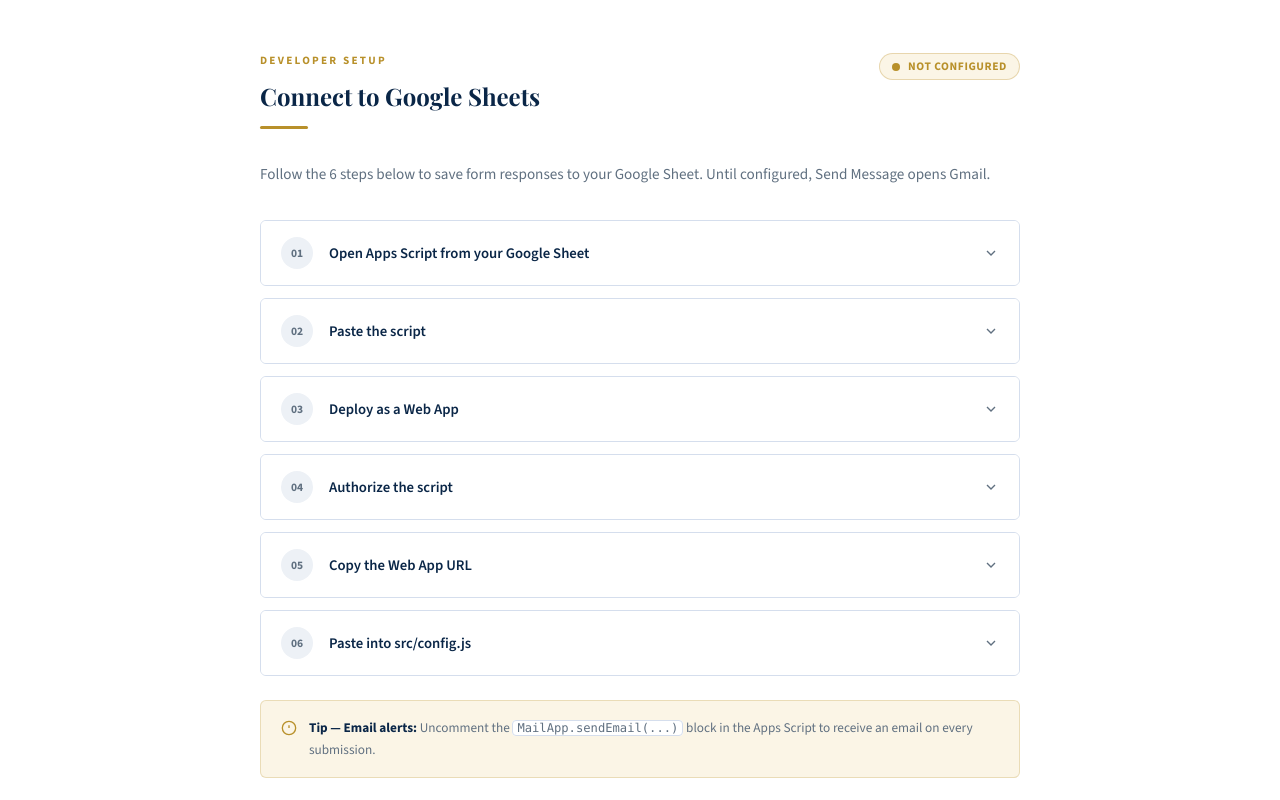
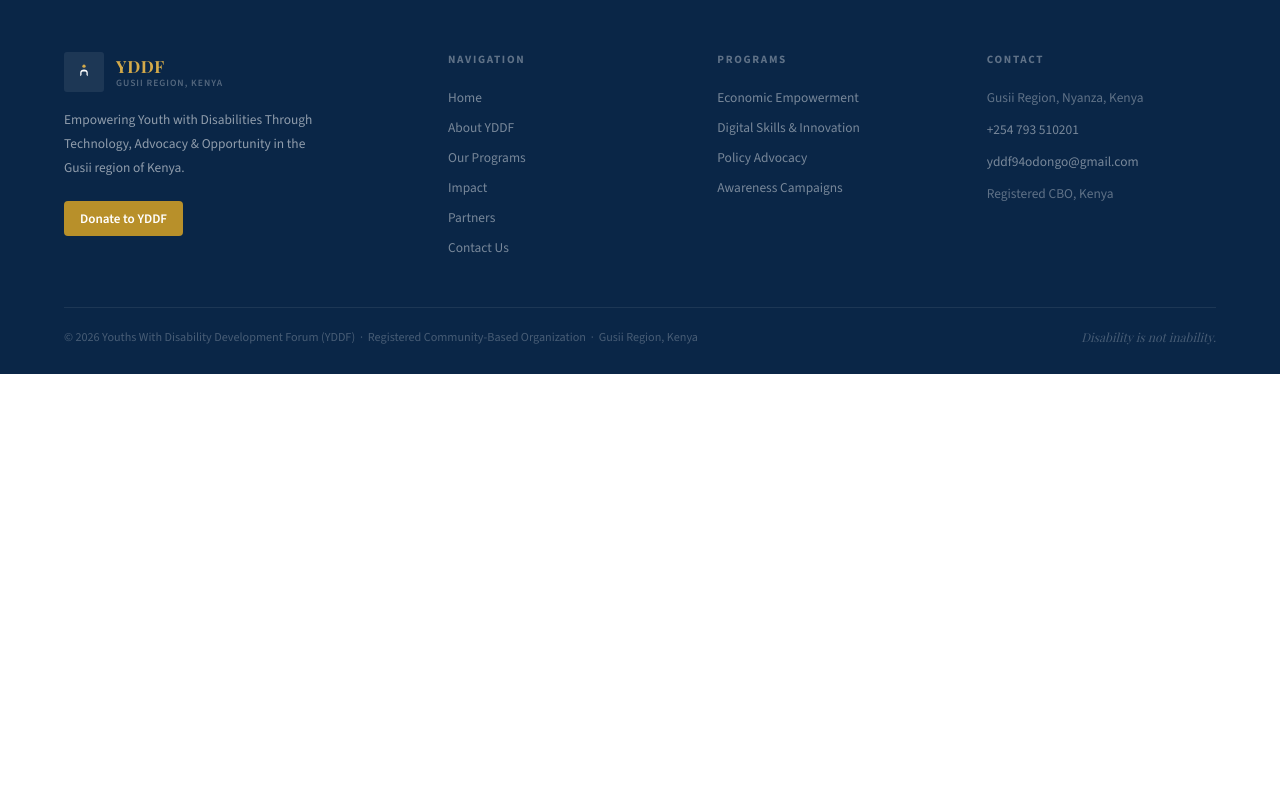
Before and after one commit to masindes/YDDF, a React (Vite) app: page /contact in a window 1280 px wide. Shown: the part 1300-2100 px from the top of the page. After the commit the page ends 1674 px from the top, so only its background shows below. Built offline with nearby package versions, Linux system fonts and the light colour scheme; a web font is replaced by a local one.

Commit message:
initial contact

```diff
--- a/src/config.js
+++ b/src/config.js
@@ -1,7 +1 @@
-// Paste your deployed Google Apps Script web app URL here.
-// It must start with https://script.google.com/macros/s/
-// See GOOGLE_SHEET_SETUP.md for step-by-step deployment instructions.
-export const APPS_SCRIPT_URL = ''
-
-// Do not edit this — used by the form to detect an unconfigured state.
-export const SHEET_CONFIGURED = APPS_SCRIPT_URL.startsWith('https://script.google.com/macros/s/AKfycbxylTZhqt8kjcR6IvDpwdIkPRL35KyXgHetC9NYvH8R4JmkbZP8VMNGdHrJN1eK9hA5/exec')
+export const APPS_SCRIPT_URL = 'https://script.google.com/macros/s/AKfycbzr2QYd8Yi3F6A3NikNUwmmmIAgXNBMsPLCMKrol1FPRyG4_x5YRxsRKGD1wwc_aglj/exec'
--- a/src/pages/Contact.jsx
+++ b/src/pages/Contact.jsx
@@ -1,6 +1,6 @@
 import { useState, useRef } from 'react'
 import { Link } from 'react-router-dom'
-import { APPS_SCRIPT_URL, SHEET_CONFIGURED } from '../config'
+import { APPS_SCRIPT_URL } from '../config'
 
 // ── Constants ────────────────────────────────────────────────────────────────
 const GMAIL_TO  = 'yddf94odongo@gmail.com'
@@ -12,7 +12,7 @@
 const INITIAL   = { first: '', last: '', email: '', phone: '', subject: 'General Enquiry', message: '', _trap: '' }
 const SUBJECTS  = ['General Enquiry','Partnership / Collaboration','Donation / Funding','Volunteer Opportunity','Program Information','Media & Press','Other']
 
-// ── Algorithm 1: Pure validation ─────────────────────────────────────────────
+// ── Pure validation ───────────────────────────────────────────────────────────
 function validate(f) {
   const e = {}
   if (!f.first.trim())                        e.first   = 'First name is required'
@@ -25,7 +25,7 @@
   return e
 }
 
-// ── Algorithm 2: Retry with exponential backoff ──────────────────────────────
+// ── POST to Google Apps Script with retry ────────────────────────────────────
 async function postWithRetry(payload, attempt = 0) {
   try {
     await fetch(APPS_SCRIPT_URL, {
@@ -44,96 +44,13 @@
   }
 }
 
-// ── Gmail helper ─────────────────────────────────────────────────────────────
+// ── Gmail direct-contact helper (sidebar / header strip only) ────────────────
 function gmailUrl(subject = '', body = '') {
   return (
     'https://mail.google.com/mail/?view=cm&fs=1' +
     '&to='  + encodeURIComponent(GMAIL_TO) +
     '&su='  + encodeURIComponent(subject) +
     '&body='+ encodeURIComponent(body)
-  )
-}
-function buildGmailUrl(f) {
-  return gmailUrl(
-    `[YDDF Contact] ${f.subject}`,
-    `Name: ${f.first.trim()} ${f.last.trim()}\nEmail: ${f.email.trim()}\nPhone: ${f.phone.trim() || 'N/A'}\n\n${f.message.trim()}`
-  )
-}
-
-// ── Setup accordion ──────────────────────────────────────────────────────────
-const SETUP_STEPS = [
-  {
-    num: '01', title: 'Open Apps Script from your Google Sheet',
-    detail: (<>Open your{' '}<a href="https://docs.google.com/spreadsheets/d/1tZeaOy2I24NkCyLZdnU1rw76U_hUpwGsEBcIoVJ8m8Q" target="_blank" rel="noopener noreferrer" className="text-gold underline hover:text-gold-light">Google Sheet</a>, then click <strong>Extensions → Apps Script</strong>.</>),
-  },
-  {
-    num: '02', title: 'Paste the script',
-    detail: (<>Press <kbd className="bg-[#EDF1F6] border border-[#D5DEED] px-1 rounded text-[0.78rem]">Ctrl+A</kbd>, delete, then paste the entire contents of <code className="bg-[#EDF1F6] border border-[#D5DEED] px-1 rounded text-[0.78rem]">google-apps-script.js</code> and click <strong>Save (💾)</strong>.</>),
-  },
-  {
-    num: '03', title: 'Deploy as a Web App',
-    detail: (<>Click <strong>Deploy → New deployment → ⚙ Web app</strong>. Set <strong>Execute as: Me</strong>, <strong>Who has access: Anyone</strong>, then <strong>Deploy</strong>.</>),
-  },
-  {
-    num: '04', title: 'Authorize the script',
-    detail: (<>Click <strong>Authorize access</strong>, choose your Google account. If shown "not verified", click <strong>Advanced → Go to YDDF Contact Form (unsafe) → Allow</strong>.</>),
-  },
-  {
-    num: '05', title: 'Copy the Web App URL',
-    detail: (<>After deployment copy the URL like: <code className="block mt-2 bg-[#EDF1F6] border border-[#D5DEED] px-3 py-2 rounded text-[0.78rem] break-all">https://script.google.com/macros/s/AKfycb.../exec</code></>),
-  },
-  {
-    num: '06', title: 'Paste into src/config.js',
-    detail: (<>Open <code className="bg-[#EDF1F6] border border-[#D5DEED] px-1 rounded text-[0.78rem]">src/config.js</code> and set:<pre className="mt-2 bg-[#0A2647] text-white text-[0.76rem] px-4 py-3 rounded overflow-x-auto">{`export const APPS_SCRIPT_URL =\n  'https://script.google.com/macros/s/YOUR_ID/exec'`}</pre>Save, then <strong>redeploy to Vercel</strong>.</>),
-  },
-]
-
-function SetupAccordion() {
-  const [open, setOpen] = useState(null)
-  return (
-    <section className="bg-white border-t border-[#D5DEED] py-16 px-[5vw]">
-      <div className="max-w-[760px] mx-auto">
-        <div className="flex items-start justify-between gap-4 mb-8">
-          <div>
-            <span className="block text-[0.7rem] font-bold tracking-[0.2em] uppercase text-gold mb-2">Developer Setup</span>
-            <h2 className="font-serif text-navy font-bold text-[1.5rem]">Connect to Google Sheets</h2>
-            <div className="w-12 h-[3px] bg-gold rounded-[2px] mt-3" />
-          </div>
-          <div className={`shrink-0 flex items-center gap-2 px-3 py-1 rounded-full border text-[0.72rem] font-bold tracking-[0.05em] uppercase ${SHEET_CONFIGURED ? 'bg-forest/10 border-forest/30 text-forest' : 'bg-[#FBF5E6] border-gold/30 text-gold'}`}>
-            <span className={`w-2 h-2 rounded-full ${SHEET_CONFIGURED ? 'bg-forest' : 'bg-gold'}`} />
-            {SHEET_CONFIGURED ? 'Connected' : 'Not configured'}
-          </div>
-        </div>
-        <p className="text-[#607080] text-[0.95rem] leading-[1.8] mb-8">
-          {SHEET_CONFIGURED
-            ? 'Your Google Sheet is connected. Contact form submissions are saved automatically.'
-            : 'Follow the 6 steps below to save form responses to your Google Sheet. Until configured, Send Message opens Gmail.'}
-        </p>
-        <div className="flex flex-col gap-3">
-          {SETUP_STEPS.map((step, i) => {
-            const isOpen = open === i
-            return (
-              <div key={step.num} className={`border rounded-[6px] overflow-hidden transition-colors duration-200 ${isOpen ? 'border-navy' : 'border-[#D5DEED] hover:border-navy/40'}`}>
-                <button onClick={() => setOpen(isOpen ? null : i)} className="w-full flex items-center gap-4 px-5 py-4 text-left bg-white cursor-pointer border-0">
-                  <span className={`w-8 h-8 rounded-full flex items-center justify-center text-[0.72rem] font-bold shrink-0 ${isOpen ? 'bg-navy text-white' : 'bg-[#EDF1F6] text-[#607080]'}`}>{step.num}</span>
-                  <span className="flex-1 font-semibold text-[0.92rem] text-navy">{step.title}</span>
-                  <svg viewBox="0 0 24 24" fill="none" stroke="currentColor" strokeWidth="2" className={`w-4 h-4 text-[#607080] transition-transform duration-200 shrink-0 ${isOpen ? 'rotate-180' : ''}`}><polyline points="6 9 12 15 18 9"/></svg>
-                </button>
-                {isOpen && (
-                  <div className="px-5 pb-5 pt-1 bg-[#F7F9FC] border-t border-[#D5DEED] text-[0.88rem] text-[#374B5E] leading-[1.8]">{step.detail}</div>
-                )}
-              </div>
-            )
-          })}
-        </div>
-        <div className="mt-6 flex items-start gap-3 bg-[#FBF5E6] border border-gold/25 rounded-[6px] px-5 py-4">
-          <svg viewBox="0 0 24 24" fill="none" stroke="#B8902A" strokeWidth="2" className="w-4 h-4 shrink-0 mt-[3px]"><circle cx="12" cy="12" r="10"/><line x1="12" y1="8" x2="12" y2="12"/><line x1="12" y1="16" x2="12.01" y2="16"/></svg>
-          <p className="text-[0.83rem] text-[#607080] leading-[1.65]">
-            <strong className="text-navy">Tip — Email alerts:</strong> Uncomment the <code className="bg-white border border-[#D5DEED] px-1 rounded text-[0.76rem]">MailApp.sendEmail(...)</code> block in the Apps Script to receive an email on every submission.
-          </p>
-        </div>
-      </div>
-    </section>
   )
 }
 
@@ -146,12 +63,12 @@
   const [toast,   setToast]   = useState(null)
   const firstErrorRef = useRef(null)
 
-  function showToast(msg, type = 'success', ms = 5000) {
+  function showToast(msg, type = 'error', ms = 6000) {
     setToast({ msg, type })
     setTimeout(() => setToast(null), ms)
   }
 
-  // Algorithm 3: live validation — only for already-touched fields
+  // live validation — only for already-touched fields
   function change(key) {
     return (e) => {
       const val = key === 'message' ? e.target.value.slice(0, MSG_MAX) : e.target.value
@@ -173,10 +90,8 @@
   async function handleSubmit(e) {
     e.preventDefault()
 
-    // Algorithm 4: honeypot — silently discard bot submissions
     if (form._trap) return
 
-    // Touch all fields to surface every error
     const all = new Set(['first', 'last', 'email', 'phone', 'message'])
     setTouched(all)
     const errs = validate(form)
@@ -187,23 +102,21 @@
       return
     }
 
-    if (!SHEET_CONFIGURED) {
-      showToast('Form not yet connected to Google Sheet — see setup steps below.', 'error', 7000)
-      return
-    }
-
     setStatus('submitting')
     const result = await postWithRetry({
-      first: form.first.trim(), last: form.last.trim(),
-      email: form.email.trim(), phone: form.phone.trim(),
-      subject: form.subject,    message: form.message.trim(),
+      first:   form.first.trim(),
+      last:    form.last.trim(),
+      email:   form.email.trim(),
+      phone:   form.phone.trim(),
+      subject: form.subject,
+      message: form.message.trim(),
     })
 
     if (result.ok) {
       setStatus('success')
     } else {
-      showToast('Could not send your message. Please try again or call us directly.', 'error', 7000)
       setStatus('idle')
+      showToast('Could not send your message. Please try again or call us directly.')
     }
   }
 
@@ -423,16 +336,8 @@
         </div>
       </div>
 
-      {/* Google Sheet setup accordion */}
-      <SetupAccordion />
-
-      {/* Toast notification */}
       {toast && (
-        <div className={`fixed bottom-6 right-6 px-5 py-4 rounded-[4px] text-[0.86rem] font-medium z-[9999] max-w-[300px] leading-snug shadow-xl border-l-[3px] ${
-          toast.type === 'error'
-            ? 'bg-white text-[#374B5E] border-red-400'
-            : 'bg-navy text-white border-gold'
-        }`}>
+        <div className={`fixed bottom-6 right-6 px-5 py-4 rounded-[4px] text-[0.86rem] font-medium z-[9999] max-w-[300px] leading-snug shadow-xl border-l-[3px] bg-white text-[#374B5E] border-red-400`}>
           {toast.msg}
         </div>
       )}
```
